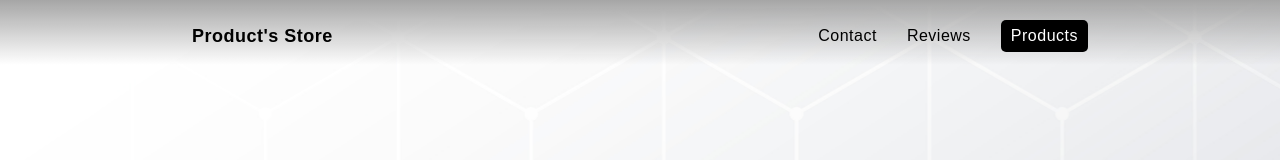
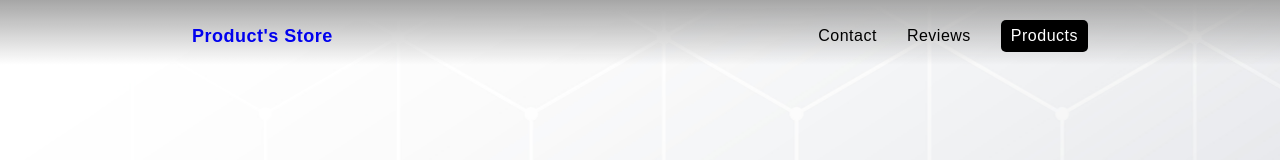
Before and after one commit to PiyushM8/MarkComFrontend, a React (Create React App) app: page /product in a window 1280 px wide. Shown: the top 160 px of the page. Built offline with nearby package versions, Linux system fonts and the light colour scheme; no server answers.

Commit message:
Store Title is a link

```diff
--- a/src/component/storefront/products/product.css
+++ b/src/component/storefront/products/product.css
@@ -7,7 +7,7 @@
   flex-direction: column;
   grid-gap: 30px;
   margin: auto;
-  width: 70%;
+  width: 80%;
   padding: 50px
 }
 
--- a/src/component/storefront/storefront.css
+++ b/src/component/storefront/storefront.css
@@ -96,6 +96,10 @@
     margin: auto;
 }
 
+.storefront-info-item:visited{
+    color: black;
+}
+
 .storefront-nav-link{
     margin: auto 0;
     text-decoration: none;
--- a/src/component/storefront/storefront.jsx
+++ b/src/component/storefront/storefront.jsx
@@ -30,7 +30,7 @@ function StoreFront({ storeName }) {
         <div className="storefront-navbar-background">
           <div className="storefront-navbar-cont column-two">
             <div className="storefront-info-cont">
-              <div className="storefront-info-item">{storeName.charAt(0).toUpperCase() + storeName.slice(1) + "'s Store"}</div>
+              <Link to={`/${storeName}#products`} className="storefront-info-item">{storeName.charAt(0).toUpperCase() + storeName.slice(1) + "'s Store"}</Link>
             </div>
             <div className="storefront-extra-cont">
               <Link to={`/${storeName}/contact`} className="storefront-nav-link">Contact</Link>
```
